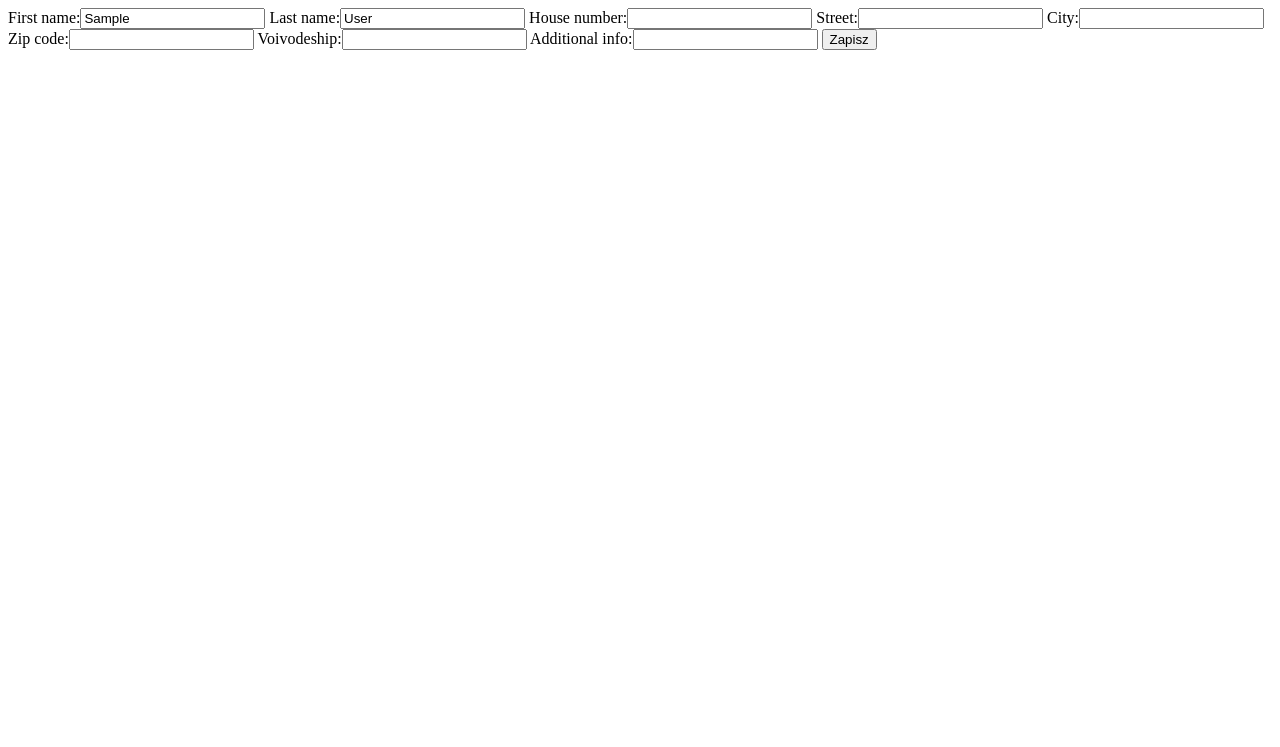
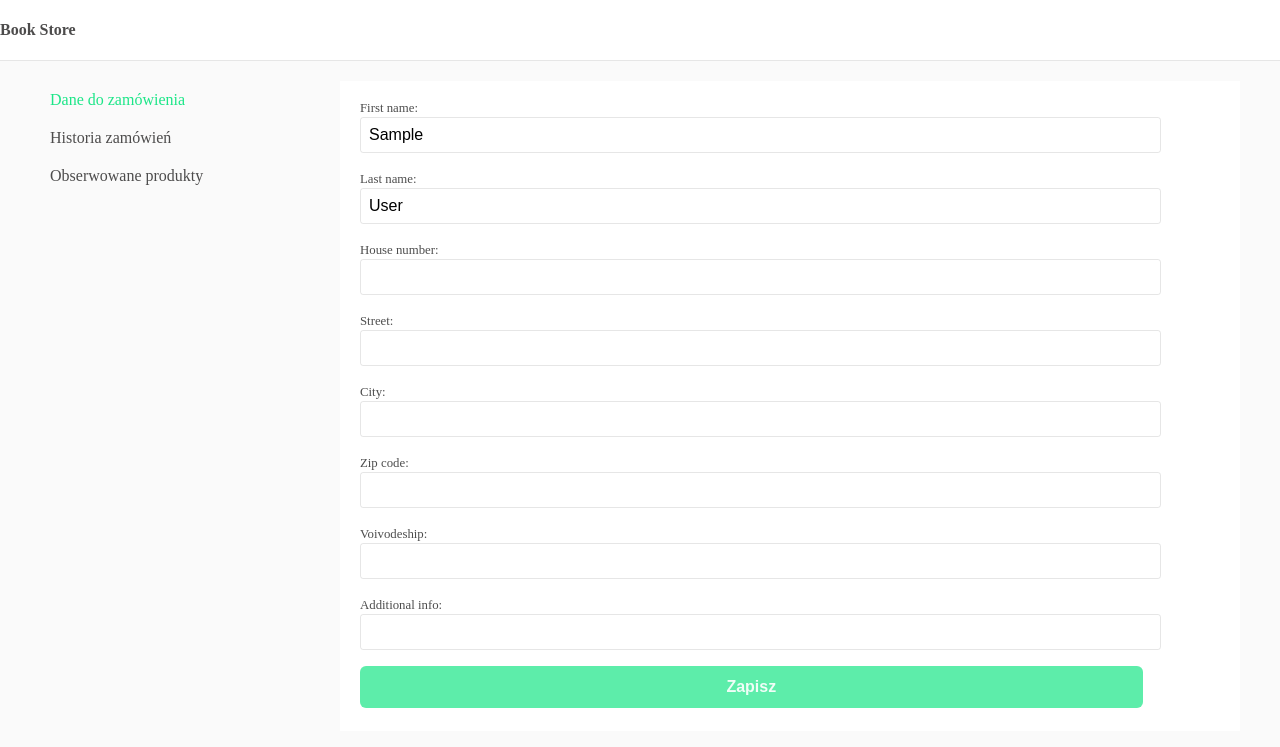
Before and after one commit to OnufryKlaczynski/BookStore, a Django app: page /accounts/ in a window 1280 px wide. Shown: the top 747 px of the page. Run offline with Django 3.2, Linux system fonts and the light colour scheme; the visitor is signed in with stand-in values (Sample User, id 1).

Commit message:
work in progress

```diff
--- a/Account/static/Account/css/forms.css
+++ b/Account/static/Account/css/forms.css
@@ -1,20 +1,13 @@
 
 form{
-    margin: 0 auto;
-
+    padding: 20px 20px;
+    background-color: #fff;
 }
 
 label{
     display: block;
     margin-bottom: 2px;
 
-}
-
-form{
-    margin: 0 auto;
-    padding: 20px 20px;
-    width: 400px;
-    background-color: #fff;
 }
 
 input[type=text], input[type=password], input[type=email]{
--- /dev/null
+++ b/Account/static/Account/css/order_data.css
@@ -0,0 +1,13 @@
+.profile-container{
+    display: grid;
+    grid-template-columns: 300px 1fr;
+}
+
+.book-mark{
+    display: block;
+    padding: 10px;
+}
+
+.active{
+    color: rgba(10, 228, 126, 0.925);
+}
--- a/Account/templates/Account/order_data.html
+++ b/Account/templates/Account/order_data.html
@@ -1,7 +1,33 @@
+{% extends "Account/base.html" %}
+
+{% block css %}
+{% load static%}
+<link rel="stylesheet" type="text/css" href="{% static 'Account/css/forms.css' %}">
+<link rel="stylesheet" type="text/css" href="{% static 'Account/css/order_data.css' %}">
+{% endblock css%}
 
 
-<form action="{% url 'Account:account_options' %}" method="post">
-    {% csrf_token %}
-    {{ order_data_form }}
-    <input type="submit" value="Zapisz">
-</form>
+{% block body %}
+<div class="profile-container">
+
+    <div class="bookmark-container">
+        <a class="book-mark active" href="{% url 'Account:account_options' %}">Dane do zamówienia</a>
+        <a class="book-mark" href="{% url 'Account:order-history' %}">Historia zamówień</a>
+        <a class="book-mark" >Obserwowane produkty</a>
+
+    </div>
+
+
+
+
+    <form class="order-data-form" action="{% url 'Account:account_options' %}" method="post">
+        {% csrf_token %}
+        {{ order_data_form }}
+        <input type="submit" value="Zapisz">
+    </form>
+</div>
+{% endblock body %}
+
+
+{% block javascript %}
+{% endblock javascript %}
--- a/Account/urls.py
+++ b/Account/urls.py
@@ -3,11 +3,12 @@ from django.contrib import admin
 from django.urls import path
 from django.urls import include
 
-from .views import  SignUp, AccountOptions
+from .views import  SignUp, AccountOptions, OrderHistory
 
 app_name = 'Account'
 
 urlpatterns = [
        path("", AccountOptions.as_view(), name="account_options" ),
+       path("order-history/", OrderHistory.as_view(), name="order-history" ),
        path("signup/", SignUp.as_view(), name="sign_up" ),
 ]
--- a/Account/views.py
+++ b/Account/views.py
@@ -13,6 +13,7 @@ class SignUp(View):
     def get(self, request):
         form = SignUpForm()
         return render(request, 'Account/sign_up.html', {'form':form})
+
 
     def post(self, request):
         form = SignUpForm(request.POST)
@@ -32,7 +33,6 @@ class SignUp(View):
 
 
 class AccountOptions(LoginRequiredMixin,View):
-
 
     def get(self, request):
         user = request.user
@@ -61,6 +61,6 @@ class OrderHistory(LoginRequiredMixin, View):
 
     def get(self, request):
         user = request.user
-        orders = user.orders
+        orders = user.orders.all()
 
         return render(request, 'Account/order_history.html', {'orders':orders})
--- a/Store/static/Store/css/base.css
+++ b/Store/static/Store/css/base.css
@@ -75,6 +75,9 @@ form#search{
     color: rgba(0, 0, 0, 0.397);
     padding: 4px;
 }
+form#search:focus-within{
+
+}
 
 
 input{
--- a/Store/static/Store/js/search.js
+++ b/Store/static/Store/js/search.js
@@ -1,4 +1,6 @@
 
+
+// It could be changed on css pseudo-class focus-within
 
 function changeSearchFormColorOnFocus(){
     let element = document.querySelector("form#search");
```
Also changed, not shown: Account/templates/Account/empty_copy_template.html (added, +13 -0 lines), Account/templates/Account/order_history.html (added, +20 -0 lines), Account/templates/Account/order_histroy.html (deleted, +0 -7 lines), Account/tests/__init__.py (added), Account/tests/test_models.py (added), Account/tests/test_views.py (added).
